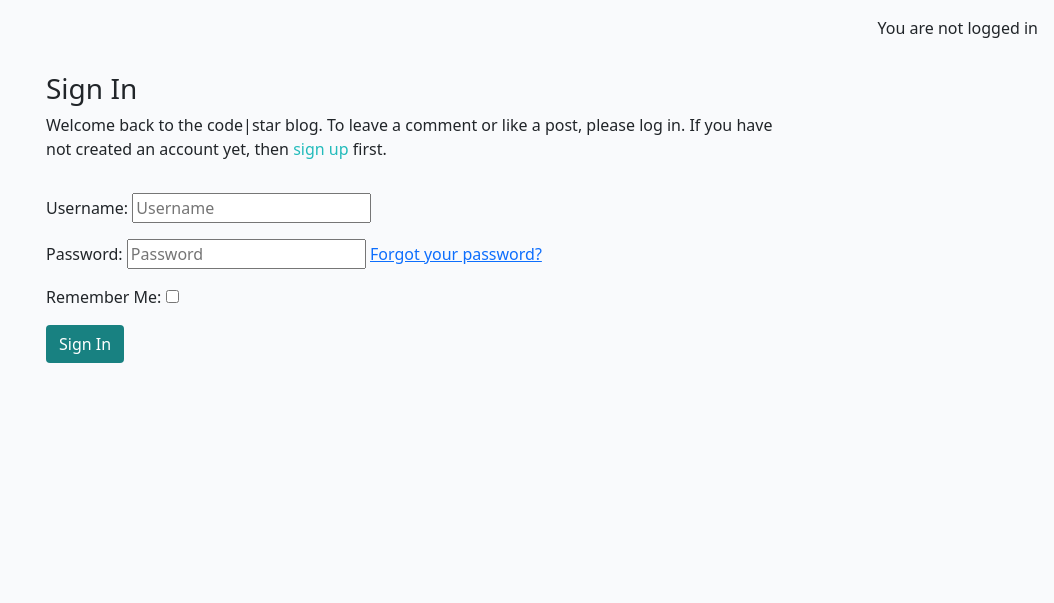
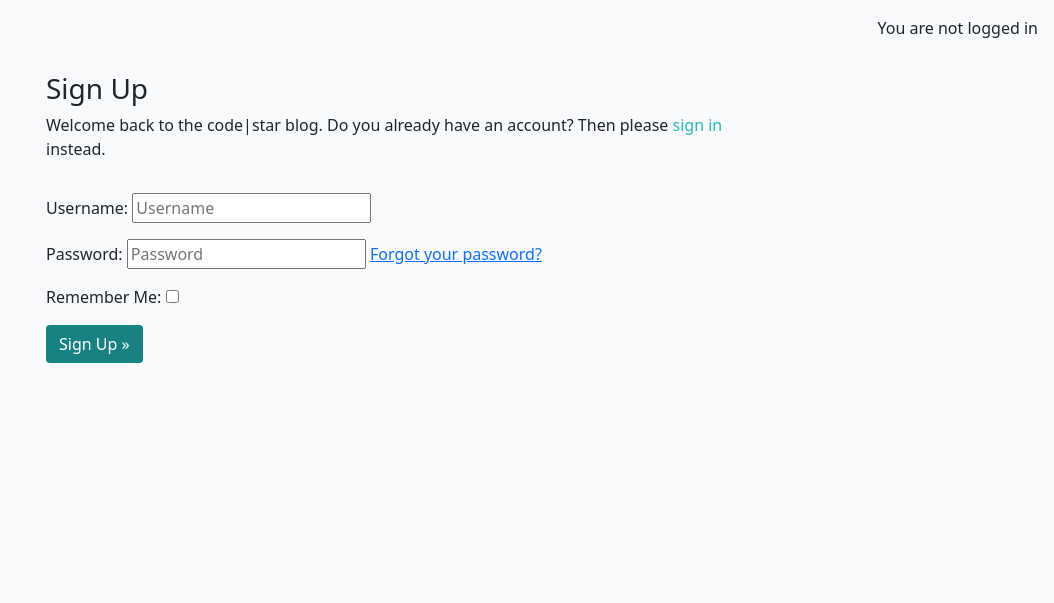
Before and after one commit to conor-timmis/Django-Blog, a Django app: page /accounts/login/ in a window 1280 px wide. Shown: the part 60-663 px from the top of the page, without its empty margins (226-1280 px from the left). Run offline with Django 4.2, Linux system fonts and the light colour scheme; some libraries are stand-ins or nearby versions.

Commit message:
Change to code structure in login

```diff
--- a/templates/account/login.html
+++ b/templates/account/login.html
@@ -6,27 +6,31 @@
 {% block head_title %}{% trans "Sign In" %}{% endblock %}
 
 {% block content %}
-
 <div class="container">
   <div class="row">
     <div class="col-md-8 mt-3 offset-md-2">
-            <h3>{% trans "Sign In" %}</h3>
+      <h3>{% trans "Sign Up" %}</h3>
 
-            <p>{% blocktrans %}Welcome back to the code|star blog. To leave a comment or like a post, please log in. If
-                you
-                have not created an account yet, then <a class="link" href="{{ signup_url }}">sign up</a>
-                first.{% endblocktrans %}</p>
+      <p>{% blocktrans %}
+        Welcome back to the code|star blog.
+        Do you already have an account? Then please
+        <a class="link" href="{{ login_url }}">sign in</a>
+        instead.
+      {% endblocktrans %}</p>
     </div>
   </div>
   <div class="row">
     <div class="col-md-8 mt-3 offset-md-2">
-            <form class="login" method="POST" action="{% url 'account_login' %}">
+      <form class="signup" id="signup_form" method="post"
+        action="{% url 'account_signup' %}">
         {% csrf_token %}
         {{ form.as_p }}
         {% if redirect_field_value %}
-                <input type="hidden" name="{{ redirect_field_name }}" value="{{ redirect_field_value }}" />
+        <input type="hidden" name="{{ redirect_field_name }}"
+          value="{{ redirect_field_value }}" />
         {% endif %}
-                <button class="btn btn-signup right" type="submit">{% trans "Sign In" %}</button>
+        <button class="btn btn-signup right" type="submit">
+          {% trans "Sign Up" %} &raquo;</button>
       </form>
     </div>
   </div>
```
Lines whose indentation alone changed are shown as unchanged.
